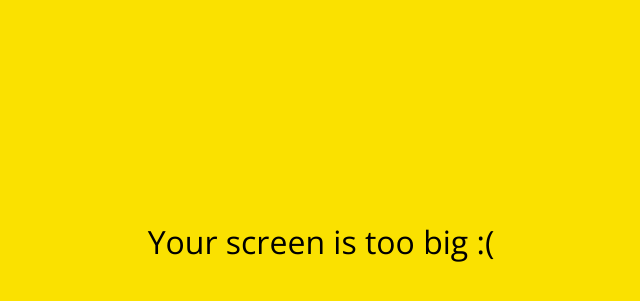
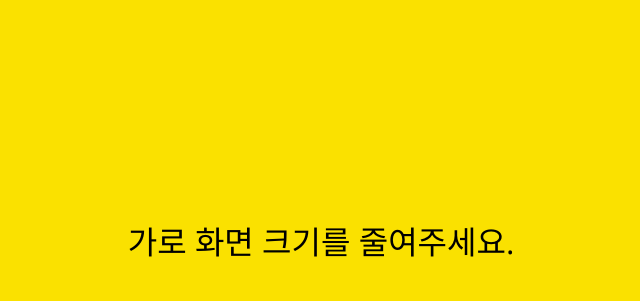
Before and after one commit to Ssalmae/kokoa-clone-2022, a plain HTML site: page index.html in a window 1280 px wide. Shown: the part 158-459 px from the top of the page, without its empty margins (319-959 px from the left). Drawn offline with nearby package versions, Linux system fonts and the light colour scheme.

Commit message:
가로 화면 크기를 줄여주세요

```diff
--- a/index.html
+++ b/index.html
@@ -35,7 +35,7 @@
     </form>
 
     <div id="no-mobile">
-        <span>Your screen is too big :(</span>
+        <span>가로 화면 크기를 줄여주세요.</span>
     </div>
 
     <script src="https://kit.fontawesome.com/6b9e34afca.js" crossorigin="anonymous"></script>
```
Also changed, not shown: chat.html (+1 -1 lines), chats.html (+1 -1 lines), find.html (+1 -1 lines), friends.html (+1 -1 lines), more.html (+1 -1 lines), settings.html (+1 -1 lines).
